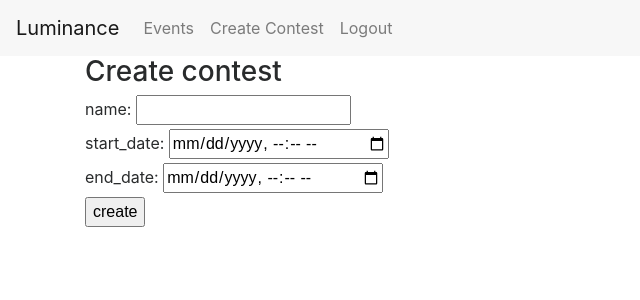
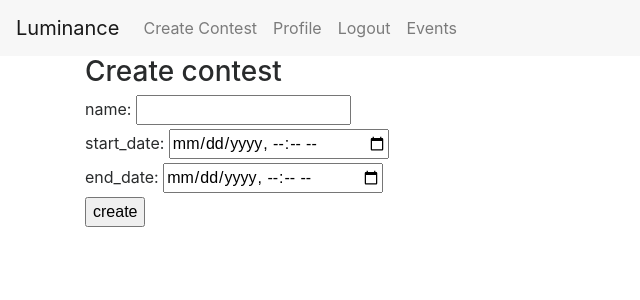
Before and after one commit to nginth/luminance, a Flask app: page /contest in a window 1280 px wide. Shown: the top 300 px of the page, without its empty margins (0-640 px from the left). Run offline with Flask 2, Linux system fonts and the light colour scheme; a user stored in the database is signed in; tables that the repository leaves empty hold one stand-in row (values such as "Sample post"); parts of the project's set-up code (start-up, migrations or seed data) failed here and were passed over; some libraries are stand-ins or nearby versions.

Commit message:
add profile link in navbar

```diff
--- a/luminance/templates/layout.html
+++ b/luminance/templates/layout.html
@@ -14,9 +14,6 @@
   <a class="navbar-brand" href="/">Luminance</a>
   <div class="collapse navbar-collapse" id="navbarNav">
     <ul class="navbar-nav">
-      <li class="nav-item">
-        <a class="nav-link" href="/events">Events <span class="sr-only">(current)</span></a>
-      </li>
       {% if not current_user.is_authenticated %}
         <li class="nav-item">
             <a class="nav-link" href="/login">Login <span class="sr-only">(current)</span></a>
@@ -31,9 +28,15 @@
         </li>
         {% endif %}
         <li class="nav-item">
+            <a class="nav-link" href="/users/{{current_user.username}}">Profile <span class="sr-only">(current)</span></a>
+        </li>
+        <li class="nav-item">
             <a class="nav-link" href="/logout">Logout <span class="sr-only">(current)</span></a>
         </li>
       {% endif %}
+      <li class="nav-item">
+        <a class="nav-link" href="/events">Events <span class="sr-only">(current)</span></a>
+      </li>
     </ul>
   </div>
 </nav>
```
Lines whose indentation alone changed are shown as unchanged.
